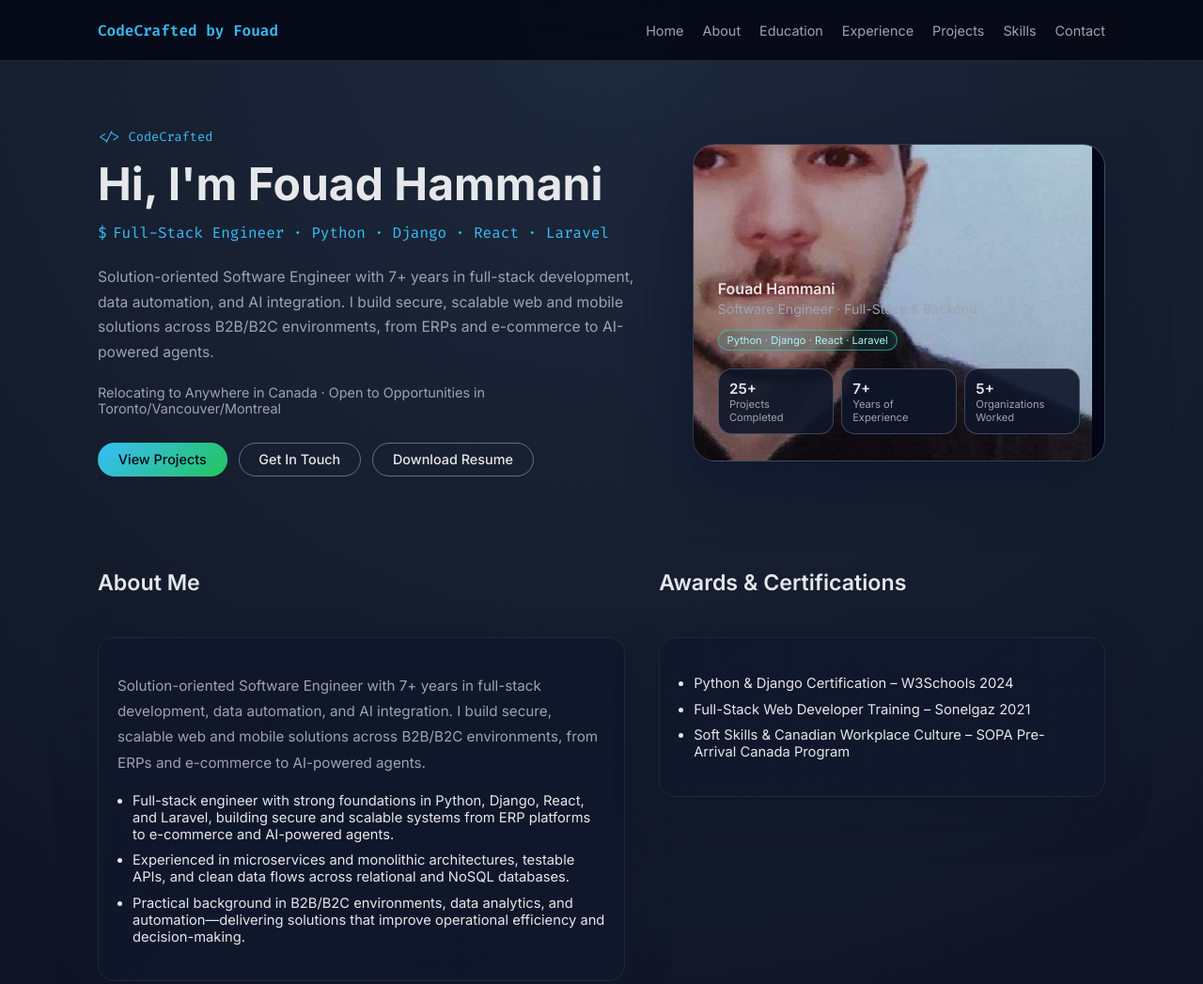
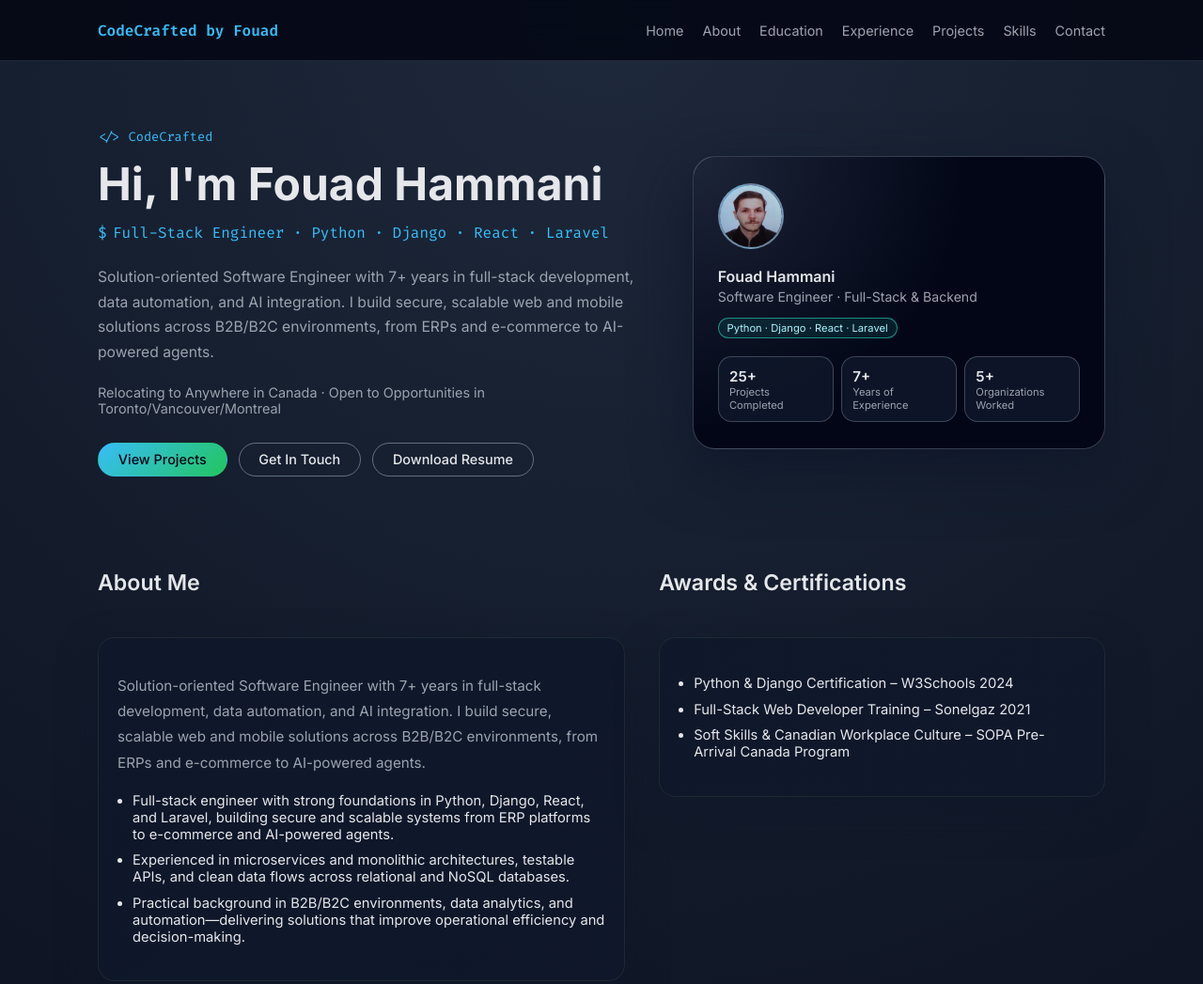
Before and after one commit to Fouja/Portfolio, a plain HTML site: page index.html in a window 1280 px wide. Shown: the top 1047 px of the page at 94% size. Drawn offline with nearby package versions, Linux system fonts and the light colour scheme.

Commit message:
Update_profile_style_and_gallery_button

```diff
--- a/app.js
+++ b/app.js
@@ -598,6 +598,17 @@
                 e.createElement(
                   'div',
                   { className: 'project-links' },
+                  projectImages.length > 1
+                    ? e.createElement(
+                        'button',
+                        {
+                          className: 'project-link',
+                          style: { background: 'none', border: 'none', cursor: 'pointer', padding: 0, font: 'inherit' },
+                          onClick: () => openLightbox(projectImages, 0)
+                        },
+                        'View Gallery'
+                      )
+                    : null,
                   p.live_url
                     ? e.createElement(
                         'a',
--- a/styles.css
+++ b/styles.css
@@ -214,9 +214,9 @@
 }
 
 .hero-illustration-avatar {
-  width: 96px;
-  height: 96px;
-  border-radius: 999px;
+  width: 70px;
+  height: 70px;
+  border-radius: 50%;
   background: radial-gradient(circle at 30% 20%, #38bdf8, #0f172a);
   border: 2px solid rgba(148, 163, 184, 0.7);
   display: flex;
@@ -226,6 +226,14 @@
   font-weight: 700;
   color: #e5e7eb;
   margin-bottom: 1.2rem;
+  overflow: hidden;
+}
+
+.profile-photo {
+  width: 100%;
+  height: 100%;
+  object-fit: cover;
+  border-radius: 50%;
 }
 
 .hero-illustration-name {
```
